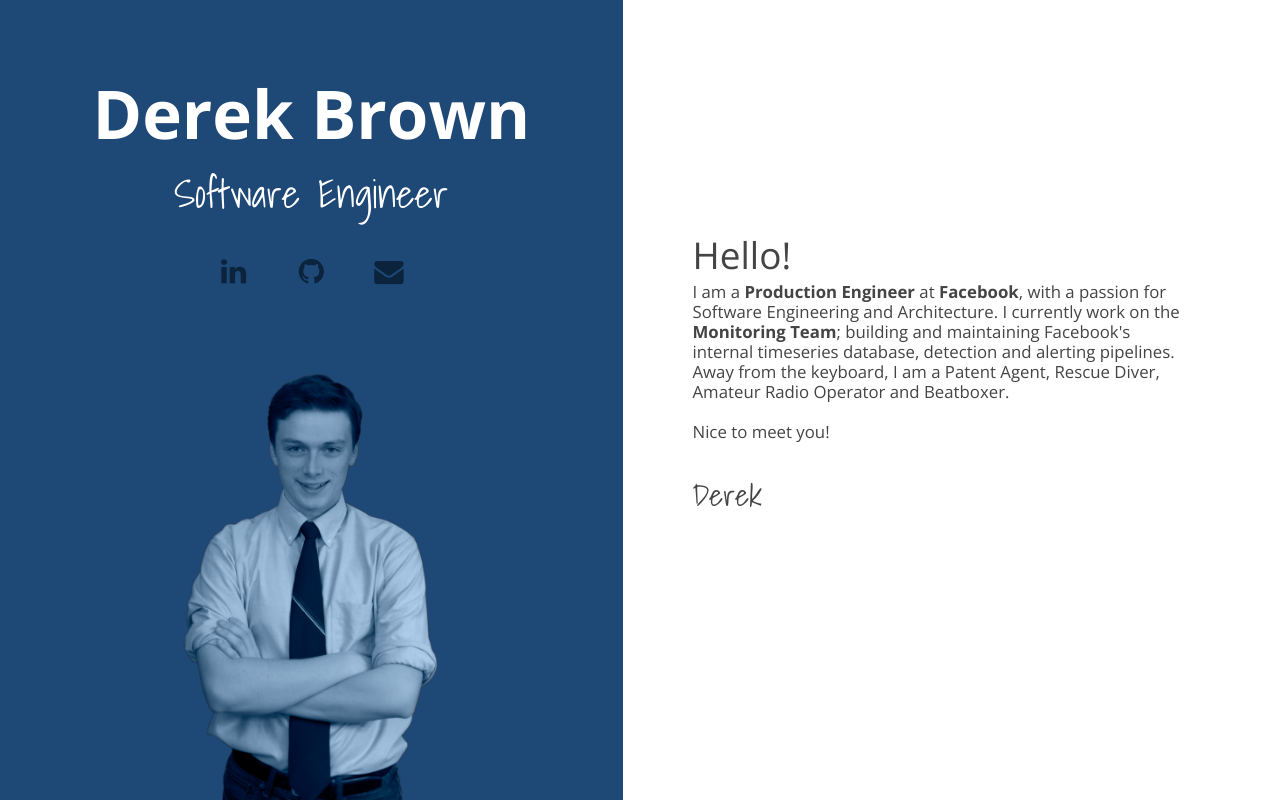
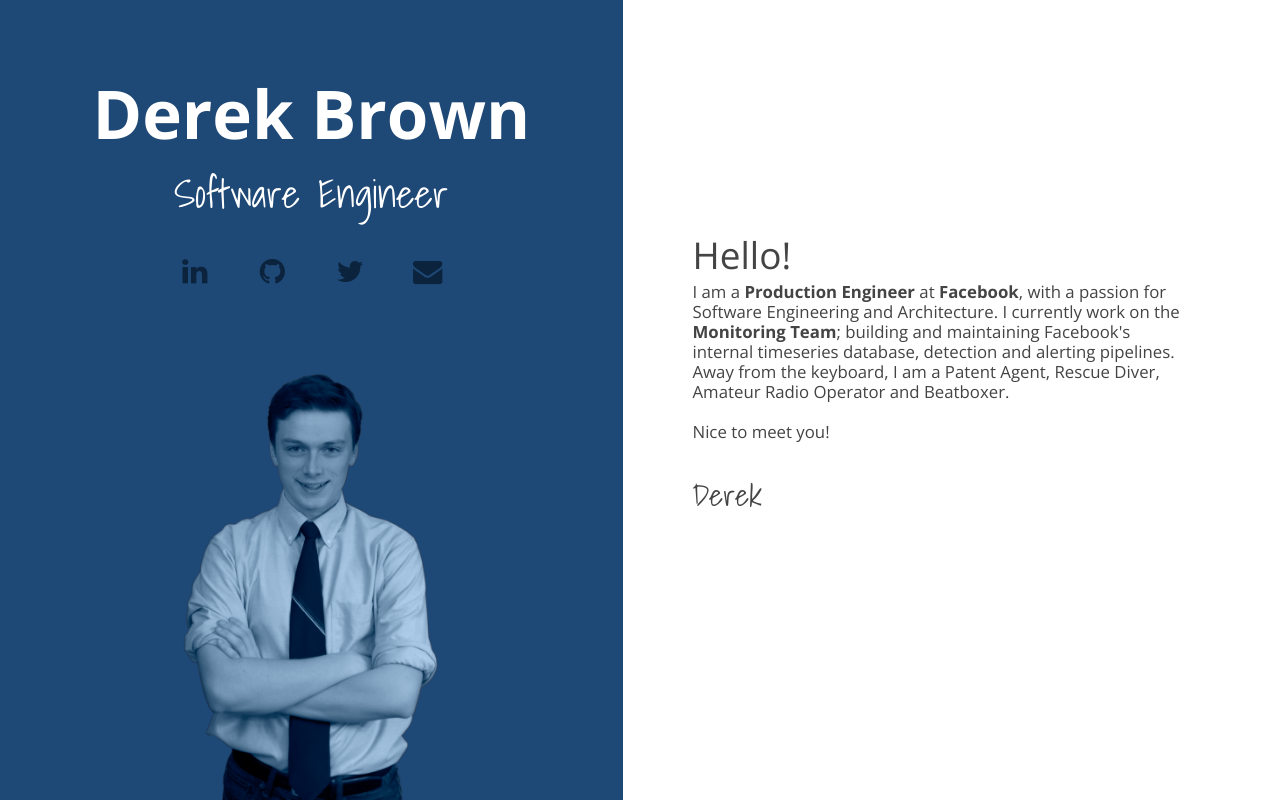
Before and after one commit to DerekTBrown/derektbrown.github.io, a website: page index.html in a window 1280 px wide. Drawn offline with nearby package versions, Linux system fonts and the light colour scheme.

Commit message:
Update index.html

```diff
--- a/index.html
+++ b/index.html
@@ -87,6 +87,7 @@
           <div class="social-bar">
             <a href="https://www.linkedin.com/in/derektbrown"><i class="uk-icon-linkedin"></i></a>
             <a href="https://github.com/DerekTBrown"><i class="uk-icon-github"></i></a>
+            <a href="https://twitter.com/dbrownianmotion"><i class="uk-icon-twitter"></i></a>
             <a href="mailto:mail@derektbrown.com"><i class="uk-icon-envelope"></i></a>
           </div>
           <div class="headshot uk-hidden-small"></div>
```
